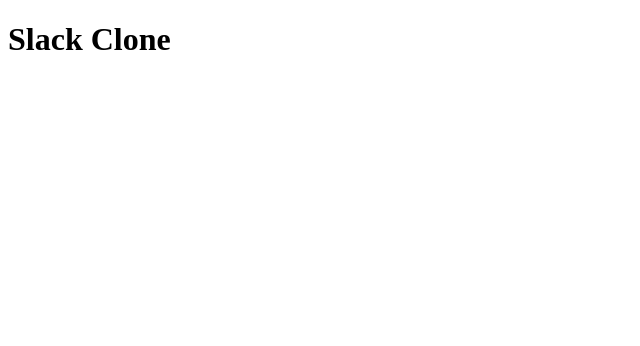
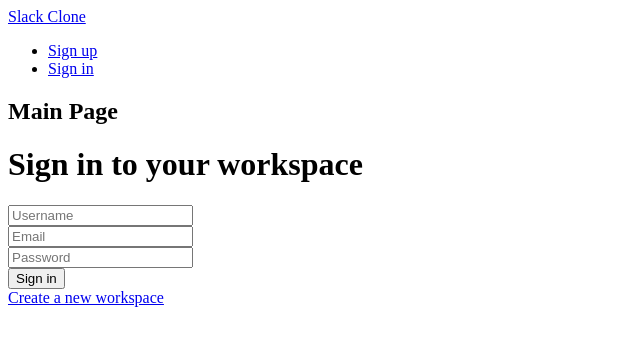
Before and after one commit to juliantrueflynn/slack_clone, a React app: page /#/signin in a window 1280 px wide. Shown: the top 346 px of the page, without its empty margins (0-640 px from the left). Built offline with nearby package versions, Linux system fonts and the light colour scheme; the HTML template or start-up script is replaced by a standard one.

Commit message:
User auth signin, signup, logout Route and Link components, and session forms work

```diff
--- a/frontend/App.jsx
+++ b/frontend/App.jsx
@@ -1,7 +1,12 @@
 import React from 'react';
+import NavBarContainer from './NavBarContainer';
+import MainPage from './MainPage';
 
 const App = () => (
-  <div><h1>Slack Clone</h1></div>
+  <div>
+    <NavBarContainer />
+    <MainPage />
+  </div>
 );
 
 export default App;
--- /dev/null
+++ b/frontend/MainPage.jsx
@@ -0,0 +1,16 @@
+import React from 'react';
+import { AuthRoute } from './util/route_util';
+import { Route } from 'react-router-dom';
+import ChannelSessionFormContainer
+  from './components/channel_session_form/channel_session_form_container';
+
+
+const MainPage = () => (
+  <div>
+    <h2>Main Page</h2>
+    <AuthRoute path="/signin" component={ ChannelSessionFormContainer } />
+    <AuthRoute path="/signup" component={ ChannelSessionFormContainer } />
+  </div>
+);
+
+export default MainPage;
--- /dev/null
+++ b/frontend/NavBar.jsx
@@ -0,0 +1,33 @@
+import React from 'react';
+import { Link } from 'react-router-dom';
+
+class NavBar extends React.Component {
+  constructor(props) {
+    super(props);
+
+    this.handleLogout = this.handleLogout.bind(this);
+  }
+
+  handleLogout() {
+    this.props.logout();
+  }
+
+  render() {
+    const { loggedIn, currentUser } = this.props;
+
+    return (
+      <header>
+        <Link to="/">Slack Clone</Link>
+        <nav>
+          <ul>
+            { !loggedIn && <li><Link to="/signup">Sign up</Link></li> }
+            { !loggedIn && <li><Link to="/signin">Sign in</Link></li> }
+            { loggedIn && <li><button onClick={ this.handleLogout }>Logout</button></li> }
+          </ul>
+        </nav>
+      </header>
+    );
+  }
+}
+
+export default NavBar;
--- /dev/null
+++ b/frontend/NavBarContainer.js
@@ -0,0 +1,17 @@
+import { connect } from 'react-redux';
+import NavBar from './NavBar';
+import { logout } from './actions/session_actions';
+
+const mapStateToProps = state => ({
+  currentUser: state.session.currentUser,
+  loggedIn: Boolean(state.session.currentUser)
+});
+
+const mapDispatchToProps = dispatch => ({
+  logout: () => dispatch(logout()),
+});
+
+export default connect(
+  mapStateToProps,
+  mapDispatchToProps
+)(NavBar);
--- a/frontend/actions/session_actions.js
+++ b/frontend/actions/session_actions.js
@@ -20,8 +20,8 @@
   )
 );
 
-export const login = user => dispatch => (
-  SessionAPIUtil.login(user).then(
+export const signin = user => dispatch => (
+  SessionAPIUtil.signin(user).then(
     currentUser => dispatch(receiveCurrentUser(currentUser)),
     errors => dispatch(receiveErrors(errors.responseJSON))
   )
--- /dev/null
+++ b/frontend/components/channel_session_form/channel_session_form.jsx
@@ -0,0 +1,75 @@
+import React from 'react';
+import { Link, withRouter } from 'react-router-dom';
+
+class ChannelSessionForm extends React.Component {
+  constructor(props) {
+    super(props);
+
+    this.state = {
+      username: "",
+      email: "",
+      password: "",
+    };
+
+    this.handleFormSubmit = this.handleFormSubmit.bind(this);
+  }
+
+  handleFormSubmit(event) {
+    event.preventDefault();
+    const user = Object.assign({}, this.state);
+    this.props.processForm(user);
+  }
+
+  handleInputValue(field) {
+    return e => this.setState({
+      [field]: e.target.value
+    });
+  }
+
+  render() {
+    const { loggedIn, formType } = this.props;
+
+    return (
+      <div>
+        {
+          formType === '/signin'
+            ? <h1>Sign in to your workspace</h1>
+            : <h1>Create a new workspace</h1>
+        }
+        <form onSubmit={ this.handleFormSubmit }>
+          <div>
+            <input
+              type="text"
+              placeholder="Username"
+              value={ this.state.username }
+              onChange={ this.handleInputValue('username') } />
+          </div>
+          <div>
+            <input
+              type="text"
+              placeholder="Email"
+              value={ this.state.email }
+              onChange={ this.handleInputValue('email') } />
+          </div>
+          <div>
+            <input
+              type="password"
+              placeholder="Password"
+              value={ this.state.password }
+              onChange={ this.handleInputValue('password') } />
+          </div>
+          <input type="submit" value={ formType === '/signin' ? 'Sign in' : 'Create'
+        } />
+        </form>
+
+        {
+          formType === '/signin'
+            ? <Link to="/signup">Create a new workspace</Link>
+            : <Link to="/signin">Sign in</Link>
+        }
+      </div>
+    );
+  }
+}
+
+export default withRouter(ChannelSessionForm);
--- /dev/null
+++ b/frontend/components/channel_session_form/channel_session_form_container.js
@@ -0,0 +1,24 @@
+import { connect } from 'react-redux';
+import ChannelSessionForm from './channel_session_form';
+import { signup, signin } from '../../actions/session_actions';
+
+const mapStateToProps = (state, { location }) => ({
+  loggedIn: Boolean(state.session.currentUser),
+  errors: state.errors.session,
+  formType: location.pathname
+});
+
+const mapDispatchToProps = (dispatch, ownProps) => ({
+  processForm: user => {
+    if (ownProps.location.pathname === '/signin') {
+      return dispatch(signin(user));
+    } else {
+      return dispatch(signup(user));
+    }
+  }
+});
+
+export default connect(
+  mapStateToProps,
+  mapDispatchToProps
+)(ChannelSessionForm);
--- a/frontend/slack_clone.jsx
+++ b/frontend/slack_clone.jsx
@@ -5,16 +5,24 @@
 
 // Just for testing, remove!
 import * as SessionAPIUtil from './util/session_api_util';
-import { signup, login, logout } from './actions/session_actions';
+import { signup, signin, logout } from './actions/session_actions';
 
 document.addEventListener('DOMContentLoaded', () => {
   const rootEl = document.getElementById('root');
-  const store = configureStore();
+
+  let store;
+  if (window.currentUser) {
+    const preloadedState = { session: { currentUser: window.currentUser } };
+    store = configureStore(preloadedState);
+    delete window.currentUser;
+  } else {
+    store = configureStore();
+  }
 
   // Just for testing, remove!
   window.SessionAPIUtil = SessionAPIUtil;
   window.signup = signup;
-  window.login = login;
+  window.signin = signin;
   window.logout = logout;
   window.getState = store.getState;
   window.dispatch = store.dispatch;
--- /dev/null
+++ b/frontend/util/route_util.js
@@ -0,0 +1,32 @@
+import React from 'react';
+import { Route, Redirect, withRouter } from 'react-router-dom';
+import { connect } from 'react-redux';
+
+const Auth = ({ component: Component, path, loggedIn }) => (
+  <Route path={ path } render={(props) => (
+    !loggedIn ? (
+      <Component {...props} />
+    ) : (
+      <Redirect to="/" />
+    )
+  )}/>
+);
+
+const Protected = ({ component: Component, path, loggedIn }) => (
+  <Route path={path} render={(props) => (
+     loggedIn ? (
+      <Component {...props} />
+    ) : (
+      <Redirect to="/signin" />
+    )
+  )} />
+);
+
+const mapStateToProps = state => {
+  return { loggedIn: Boolean(state.session.currentUser) };
+};
+
+export const AuthRoute = withRouter(connect(mapStateToProps, null)(Auth));
+export const ProtectedRoute = withRouter(
+  connect(mapStateToProps, null)(Protected)
+);
--- a/frontend/util/session_api_util.js
+++ b/frontend/util/session_api_util.js
@@ -8,7 +8,7 @@
   })
 );
 
-export const login = user => (
+export const signin = user => (
   $.ajax({
     url: 'api/session',
     method: 'POST',
```
